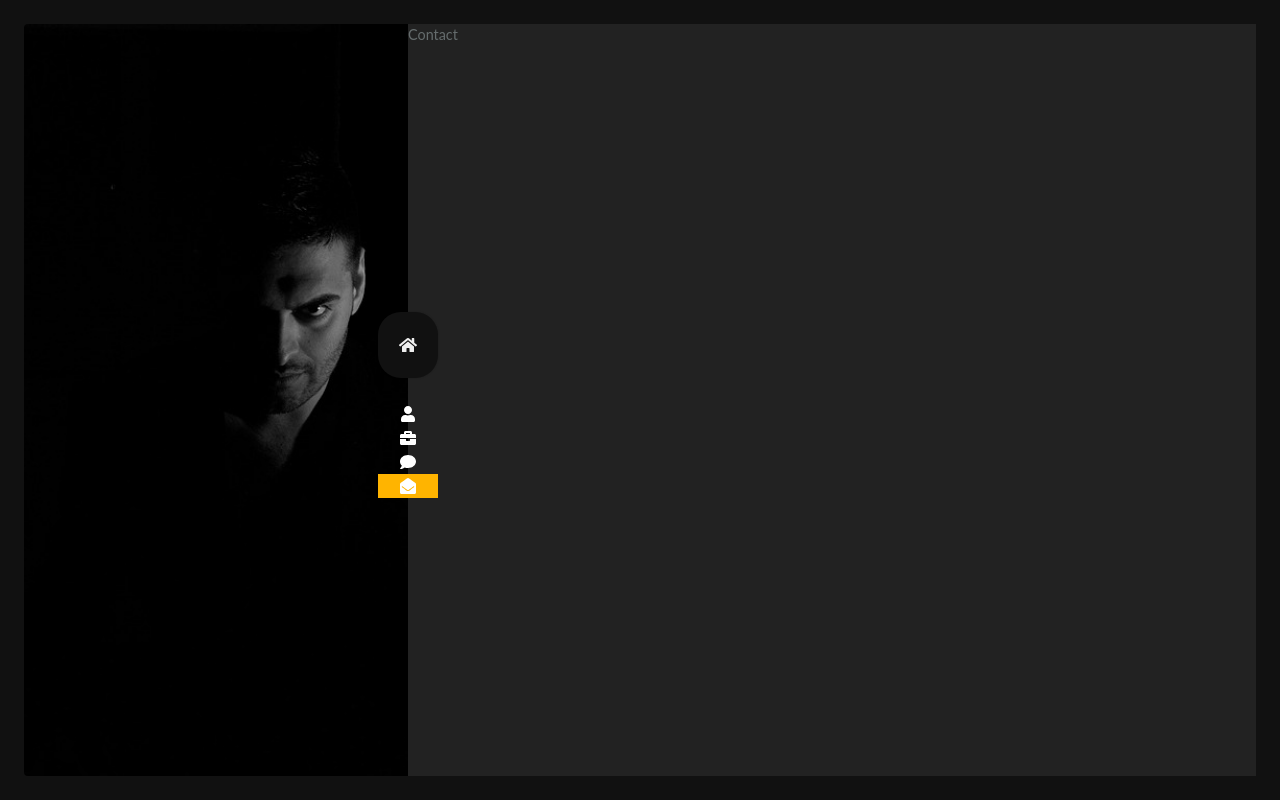
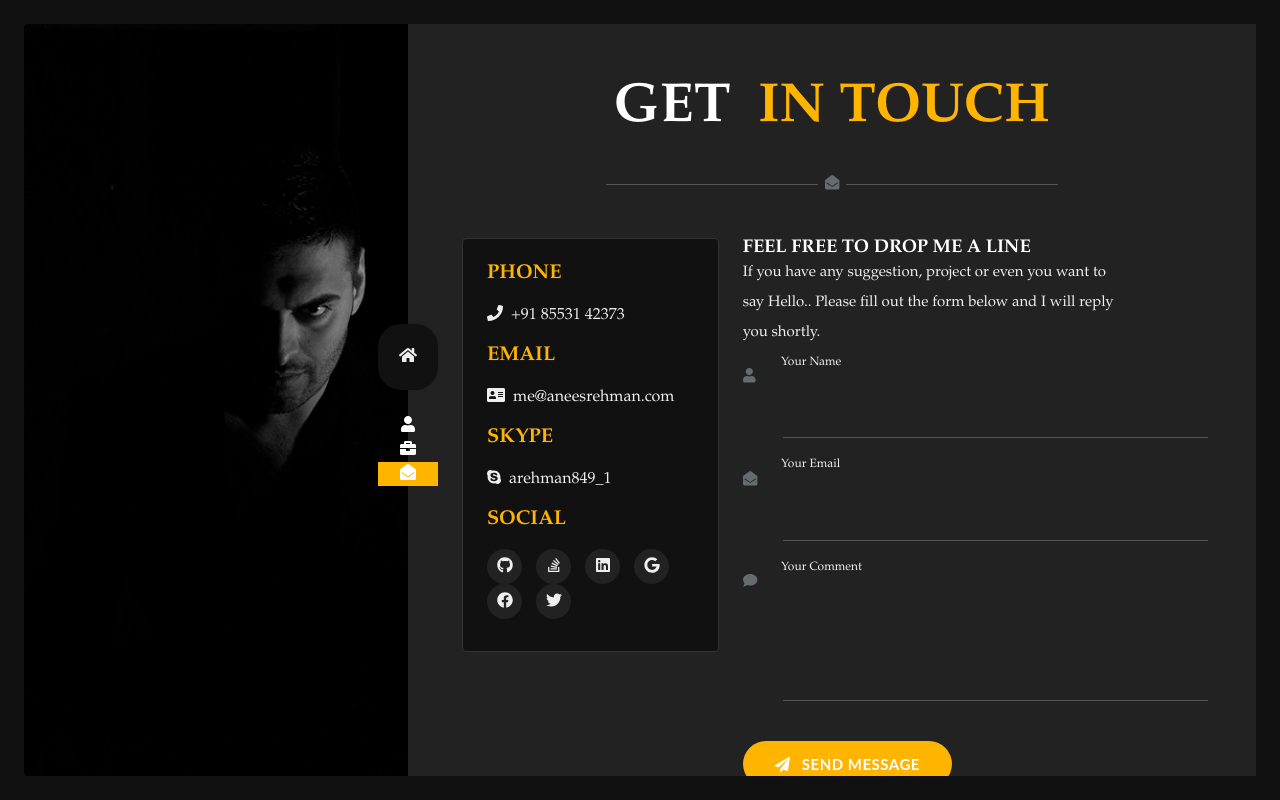
Before and after one commit to arehman849/aneesrahiman.com, a React (Create React App) app: page /#/Contact in a window 1280 px wide. Built offline with nearby package versions, Linux system fonts and the light colour scheme.

Commit message:
contacts page

```diff
--- a/package.json
+++ b/package.json
@@ -8,6 +8,7 @@
     "@fortawesome/free-regular-svg-icons": "^5.7.2",
     "@fortawesome/free-solid-svg-icons": "^5.7.1",
     "@fortawesome/react-fontawesome": "^0.1.4",
+    "axios": "^0.18.0",
     "bootstrap": "^4.2.1",
     "fontawesome": "^5.6.3",
     "hoist-non-react-statics": "^3.3.0",
--- a/src/App.css
+++ b/src/App.css
@@ -1,3 +1,4 @@
 .App {
   text-align: center;
+  font-family: Arial, Helvetica, sans-serif;
 }
--- a/src/Components/about.jsx
+++ b/src/Components/about.jsx
@@ -203,7 +203,6 @@ class About extends Component {
     }
 
     setActive (e) {
-        // console.log(e.currentTarget.attributes.getNamedItem('data-index').value);
         let activeLink = 0;
         Array.from(document.getElementsByClassName("resume-list-item")).forEach((link, index) => {
             link.className = "resume-list-item";
@@ -211,7 +210,6 @@ class About extends Component {
                 e.currentTarget.attributes.getNamedItem('data-index').value === link.attributes.getNamedItem("data-index").value) {
                 activeLink = index;
                 link.className += " is-active";
-                // console.log(resumeCardsTitles);
             }
         });
 
--- a/src/Components/animateHeadline.js
+++ b/src/Components/animateHeadline.js
@@ -24,7 +24,6 @@ jQuery(document).ready(function($){
 	}
 
 	function animateHeadline($headlines) {
-        console.log($headlines);
 		var duration = animationDelay;
 		$headlines.each(function(){
 			var headline = $(this);
--- a/src/Components/contact.jsx
+++ b/src/Components/contact.jsx
@@ -1,12 +1,163 @@
 import React, { Component } from "react";
 import "../Css/styles.css";
 import "../Css/yellow.css";
+import FaIcon from "./icons";
+import axios from 'axios'
 
 
 class Contact extends Component {
+    constructor(props) {
+        super(props);
+        this.state = {
+          name: '',
+          email: '',
+          message: '',
+          mailSent: false,
+          error:''
+        }
+      }
+    handleFormSubmit (event) {
+        let { name, email, message } = this.state;
+        event.preventDefault();
+        if (name && email && message) {
+            axios({
+                method: 'post',
+                url: `${API_PATH}`,
+                headers: { 'content-type': 'application/json' },
+                data: this.state
+              })
+                .then(result => {
+                  this.setState({
+                    mailSent: result.data.sent
+                  })
+                  if(this.state.mailSent) {
+                    document.getElementsByClassName("output_message")[0].className += " success";
+                    document.getElementsByClassName("output_message")[0].textContent = "Mail Sent Successfully";
+                  }
+                })
+                .catch(error => this.setState({ error: error.message }));
+        } else {
+            document.getElementsByClassName("output_message")[0].className += " error";
+            document.getElementsByClassName("output_message")[0].textContent = "all fields are required";
+        }
+    }
     render () {
-        return <section id="Contact" className="active">Contact</section>
+        const contactDetails = Object.keys(contacts).map((key) => {
+            if (typeof contacts[key] === "string") {
+                return (
+                    <React.Fragment key={key}>
+                        <h6 className="font-weight-700 uppercase">
+                            {key}
+                        </h6>
+                        <span className="font-weight-400">
+                            <FaIcon key={key} value={key}></FaIcon> &nbsp;
+                            {contacts[key]}
+                        </span>
+                    </React.Fragment>
+
+                )
+            } else {
+                let socialList = Object.entries(contacts[key]).map((link) => {
+                    return (
+                        <li className={link[0]} key={link[0]}>
+                            <a href={link[1]} target="_blank" rel="noopener noreferrer">
+                                <FaIcon key={link[0]} value={link[0]}></FaIcon>
+                            </a>
+                        </li>
+                    )
+                })
+                return (
+                    <React.Fragment key={key}>
+                        <h6 className="font-weight-700 uppercase">
+                            {key}
+                        </h6>
+                        <div className="social">
+                            <ul className="list-inline social social-intro center-align p-none">
+                                {socialList}
+                            </ul>
+                        </div>
+                    </React.Fragment>
+                )
+            }
+
+        })
+        return (
+            <section id="Contact" className="active">
+                <div className="contact-container">
+                    <div className="container page-title center-align">
+                        <h2 className="center-align">
+                            <span data-hover="get">get &nbsp;</span>
+                            <span data-hover="in touch">in touch</span>
+                        </h2>
+                    </div>
+                    <div className="container">
+                        <div className="divider center-align">
+                            <span className="outer-line"> </span> &nbsp;
+                            <FaIcon key="Contact" value="Contact" /> &nbsp;
+                            <span className="outer-line"> </span>
+                        </div>
+                        <div className="row contact section-padding">
+                            <div className="col s12 m5 l5 xl4 leftside">
+                                {contactDetails}
+                            </div>
+                            <div className="col s12 m7 l7 xl8 rightside">
+                                <h6 className="uppercase m-none font-weight-700">
+                                    Feel free to drop me a line
+                                </h6>
+                                <div className="row">
+                                    <p className="col s12 m12 l12 xl10">
+                                        If you have any suggestion, project or even you want to say Hello.. Please fill out the form below and I will reply you shortly.
+                                    </p>
+                                </div>
+                                <form className="contactform" method="post" action="#">
+                                    <div className="input-field">
+                                        <FaIcon key="name" value="name" className="prefix"/>
+                                        <input id="name" name="name" type="text" className="validate" required value={this.state.name} onChange={e => this.setState({ name: e.target.value })}/>
+                                        <label htmlFor="name" className="active font-weight-400">Your Name</label>
+                                    </div>
+                                    <div className="input-field">                                                <FaIcon key="email" value="Contact" className="prefix"/>
+                                        <input id="email" type="email" name="email" className="validate" required value={this.state.email} onChange={e => this.setState({ email: e.target.value })} />
+                                        <label htmlFor="email" className="active font-weight-400">Your Email</label>
+                                    </div>
+                                    <div className="input-field">
+                                        <FaIcon key="comments" value="comment" className="prefix"/>
+                                        <textarea id="comment" name="comment" className="materialize-textarea" required value={this.state.message} onChange={e => this.setState({ message: e.target.value })}></textarea>
+                                        <label htmlFor="comment" className="active font-weight-400">Your Comment</label>
+                                    </div>
+                                    <div className="submit-form">
+                                        <button className="btn font-weight-700" type="submit" name="send" onClick={e => this.handleFormSubmit(e)}>
+                                            <FaIcon key="send" value="send" />
+                                            <i className="fa fa-send"></i> Send Message
+                                        </button>
+                                    </div>
+                                    <div className="form-message">
+                                        <span className="output_message center-align font-weight-700 uppercase"></span>
+                                    </div>
+                                </form>
+                            </div>
+                        </div>
+                    </div>
+                </div>
+            </section>
+        )
     }
 }
 
+const contacts = {
+    phone: "+91 85531 42373",
+    email: "me@aneesrehman.com",
+    skype: "arehman849_1",
+    social: {
+        gitHub: "https://github.com/arehman849",
+        stackoverflow: "https://stackoverflow.com/users/10857986/anees-rehman",
+        linkedIn: "https://www.linkedin.com/in/anees-rehman-2611a596/",
+        google: "https://plus.google.com/u/0/109488411173212519866",
+        facebook: "https://www.facebook.com/anees.rehman.7528",
+        twitter: "https://twitter.com/arehman17"
+    }
+};
+
+const API_PATH = 'https://aneesrehman.com/api/contact/sendMail.php';
+
+
 export default Contact;
--- a/src/Components/header.jsx
+++ b/src/Components/header.jsx
@@ -16,5 +16,5 @@ class Header extends Component {
   }
 }
 
-const links = ["Home", "About", "Work", "Blog", "Contact"];
+const links = ["Home", "About", "Work", "Contact"];
 export default Header;
--- a/src/Components/icons.jsx
+++ b/src/Components/icons.jsx
@@ -1,11 +1,11 @@
 import React from "react";
 import { library } from '@fortawesome/fontawesome-svg-core';
-import { faHome, faUser, faBriefcase, faComment, faEnvelopeOpen, faGraduationCap, faStar, faCalendar, faStarHalf, faHandshake, faHeart } from '@fortawesome/free-solid-svg-icons';
+import { faHome, faUser, faBriefcase, faComment, faEnvelopeOpen, faGraduationCap, faStar, faCalendar, faStarHalf, faHandshake, faHeart, faPhone, faAddressCard, faPaperPlane } from '@fortawesome/free-solid-svg-icons';
 import { faFilePdf } from "@fortawesome/free-regular-svg-icons";
-// import { faGithub, faLinkedin } from "@fortawesome/free-brands-svg-icons";
+import { faGithub, faLinkedin, faSkype, faStackOverflow, faGoogle, faFacebook, faTwitter } from "@fortawesome/free-brands-svg-icons";
 import { FontAwesomeIcon } from '@fortawesome/react-fontawesome';
 
-library.add(faHome, faUser, faBriefcase, faComment, faEnvelopeOpen, faFilePdf, faGraduationCap, faStar, faCalendar, faStarHalf, faHandshake, faHeart);
+library.add(faHome, faUser, faBriefcase, faComment, faEnvelopeOpen, faFilePdf, faGraduationCap, faStar, faCalendar, faStarHalf, faHandshake, faHeart, faPhone, faGithub, faLinkedin, faSkype, faStackOverflow, faAddressCard, faGoogle, faFacebook, faTwitter, faPaperPlane);
 
 const FaIcon = (prop) => {
     return (
@@ -20,6 +20,7 @@ const getIcon = (item) => {
             icon = "home"
             break;
         case "About":
+        case "name":
             icon = "user"
             break;
         case "Work":
@@ -27,6 +28,7 @@ const getIcon = (item) => {
             icon = "briefcase"
             break;
         case "Blog":
+        case "comment":
             icon = "comment"
             break;
         case "Contact":
@@ -54,10 +56,39 @@ const getIcon = (item) => {
         case "customers":
             icon = "heart"
             break;
+        case "phone":
+            icon = "phone"
+            break;
+        case "email":
+            icon = "address-card"
+            break;
+        case "skype":
+            icon = {prefix: 'fab', iconName: 'skype'}
+            break;
+        case "google":
+            icon = {prefix: 'fab', iconName: 'google'}
+            break;
+        case "gitHub":
+            icon = {prefix: 'fab', iconName: 'github'}
+            break;
+        case "stackoverflow":
+            icon = {prefix: 'fab', iconName: 'stack-overflow'}
+            break;
+        case "facebook":
+            icon = {prefix: 'fab', iconName: 'facebook'}
+            break;
+        case "linkedIn":
+            icon = {prefix: 'fab', iconName: 'linkedin'}
+            break;
+        case "twitter":
+            icon = {prefix: 'fab', iconName: 'twitter'}
+            break;
+        case "send":
+            icon = 'paper-plane'
+            break;
         default:
             break;
     }
     return icon;
 }
-
 export default FaIcon;
--- a/src/Css/styles.css
+++ b/src/Css/styles.css
@@ -9,6 +9,7 @@ html {
   width: 100%;
   height: 100%;
   overflow: hidden;
+  font-family: "palatino linotype", palatino, serif !important;
 }
 
 *,
@@ -1691,7 +1692,7 @@ ul.social-intro {
 }
 
 .contact-container .contact .rightside form .output_message.success:before {
-  font-family: FontAwesome;
+  /* font-family: FontAwesome; */
   content: "\f14a";
   padding-right: 10px;
 }
@@ -1701,7 +1702,7 @@ ul.social-intro {
 }
 
 .contact-container .contact .rightside form .output_message.error:before {
-  font-family: FontAwesome;
+  /* font-family: FontAwesome; */
   content: "\f071";
   padding-right: 10px;
 }
```
Also changed, not shown: 1 other file (tests, documents, lock files or other folders).
